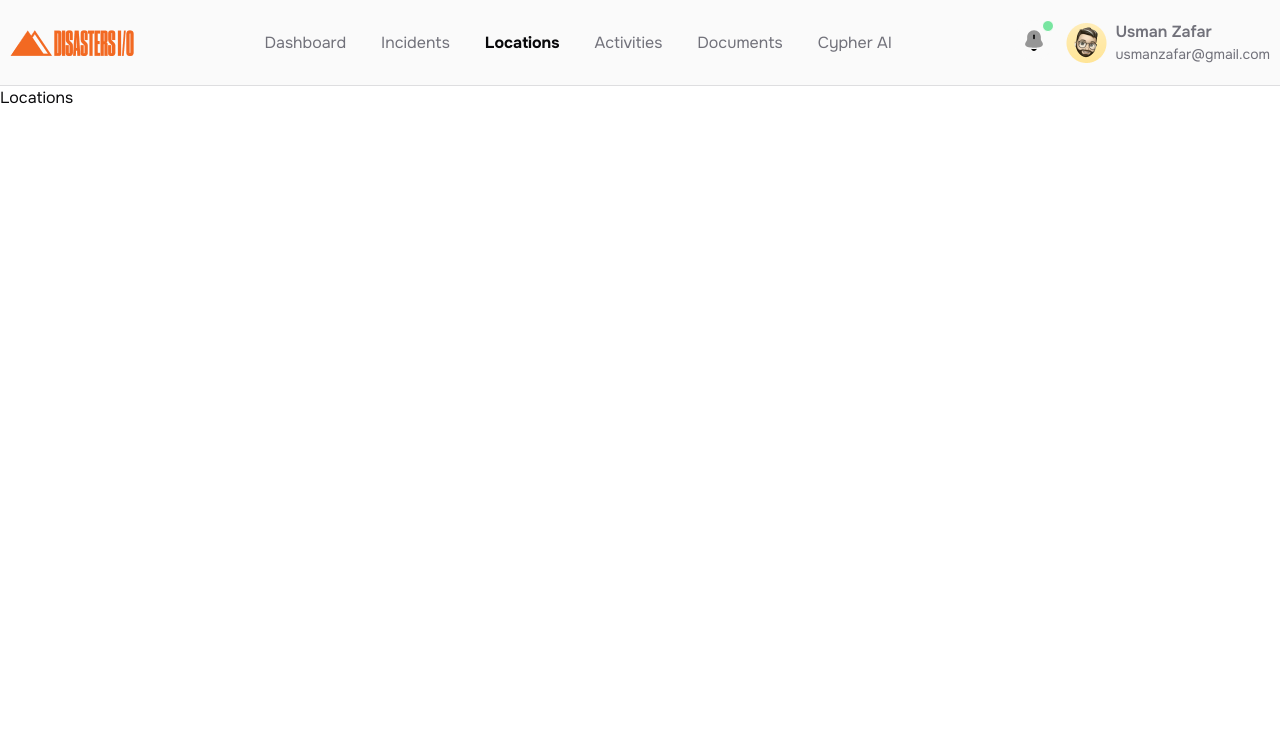
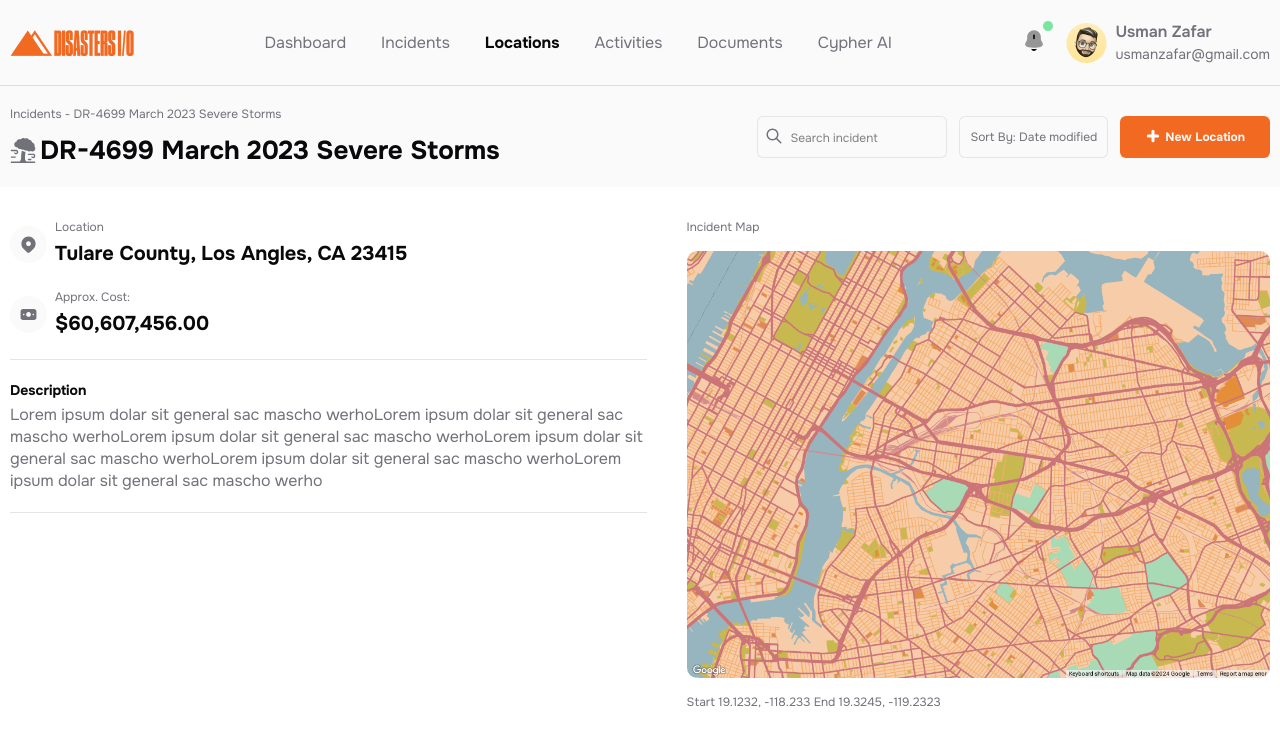
Before and after one commit to mominul-islam45/Disastersi_React-A, a React (Vite) app: page /Locations in a window 1280 px wide. Shown: the top 746 px of the page. Built offline with nearby package versions, Linux system fonts and the light colour scheme.

Commit message:
location page added

```diff
--- a/src/components/Search.jsx
+++ b/src/components/Search.jsx
@@ -4,14 +4,14 @@ import Title from "./common/Title";
 import Button from "./common/Button";
 import Search_field from "./common/search_field";
 
-const Search = ({breadcrumb, title, buttonIcon, button, buttonOnClick}) => {
+const Search = ({breadcrumb, titleIcon, title, buttonIcon, button, buttonOnClick}) => {
   return (
     <>
       <div className="bg-light py-5">
         <Container className="flex items-center justify-between">
             <div className=" space-y-3">
                 <p className="text-xs text-gray">{breadcrumb}</p>
-                <Title>{title}</Title>
+                <Title className='flex gap-1'><img src={titleIcon}/>{title}</Title>
             </div>
 
             <div className="flex flex-col sm:flex-row gap-3 items-end">
--- a/src/pages/Locations.jsx
+++ b/src/pages/Locations.jsx
@@ -1,13 +1,79 @@
-import React from 'react'
-import Navbar from '../components/Navbar'
+import React from "react";
+import Navbar from "../components/Navbar";
+import Search from "../components/Search";
+import PlusIcon from "../../public/icons/plus.svg";
+import Severe_Storm from '../../public/icons/incidentType/severe_storm.svg';
+import Container from "../components/common/container";
+import Title from "../components/common/Title";
 
 const Locations = () => {
   return (
     <>
-      <Navbar/>
-      <div>Locations</div>
+      <Navbar />
+      {/* Search section - importing details through provs */}
+      <Search
+        breadcrumb="Incidents - DR-4699 March 2023 Severe Storms"
+        titleIcon={Severe_Storm}
+        title="DR-4699 March 2023 Severe Storms"
+        button="New Location"
+        buttonIcon={PlusIcon}
+      />
+
+      <Container className='py-8 flex flex-col md:flex-row-reverse gap-5'>
+        {/* Location Map */}
+        <div className="md:ps-5">
+          <p className="text-gray text-xs">Incident Map</p>
+          <div className=' rounded-[10px] overflow-clip my-4'>
+            <img src="imgs/location.png" alt="Location" className=' cursor-pointer hover:scale-105 transition-all w-full object-cover'/>
+          </div>
+          <p className="text-gray text-xs">Start 19.1232, -118.233     End 19.3245, -119.2323</p>
+        </div>
+
+
+        {/* Location Details Container*/}
+        <div className="space-y-5">
+
+          {/* Location Details */}
+          <div className="space-y-5">
+            {/* Location */}
+            <div className="flex items-center gap-2">
+              <div className=" size-[37px] bg-light rounded-full flex justify-center items-center">
+                <img src="icons/location_2.svg" />
+              </div>
+              <div>
+                <p className="text-xs text-gray pb-1">Location</p>
+                <Title className='text-[20px]'>Tulare County,  Los Angles, CA 23415</Title>
+              </div>
+            </div>
+            {/* Cost */}
+            <div className="flex items-center gap-2">
+              <div className=" size-[37px] bg-light rounded-full flex justify-center items-center">
+                <img src="icons/cost.svg" />
+              </div>
+              <div>
+                <p className="text-xs text-gray pb-1">Approx. Cost:</p>
+                <Title className='text-[20px]'>$60,607,456.00</Title>
+              </div>
+            </div>
+            {/* Horizontal line */}
+            <div className=" h-[1px] w-full bg-light-v2"></div>
+            {/* Description */}
+            <div>
+              <p className="text-sm font-bold text-dark pb-1">Description</p>
+              <p className="text-gray leading-[22px]">Lorem ipsum dolar sit general sac mascho werhoLorem ipsum dolar sit general sac mascho werhoLorem ipsum dolar sit general sac mascho werhoLorem ipsum dolar sit general sac mascho werhoLorem ipsum dolar sit general sac mascho werhoLorem ipsum dolar sit general sac mascho werho</p>
+            </div>
+          </div>
+
+          {/* Horizontal line */}
+          <div className=" h-[1px] w-full bg-light-v2"></div>
+          {/* Locations Cards */}
+          <div>
+
+          </div>
+        </div>
+      </Container>
     </>
-  )
-}
+  );
+};
 
-export default Locations
+export default Locations;
```
Also changed, not shown: public/icons/cost.svg (added), public/icons/location_2.svg (added).
